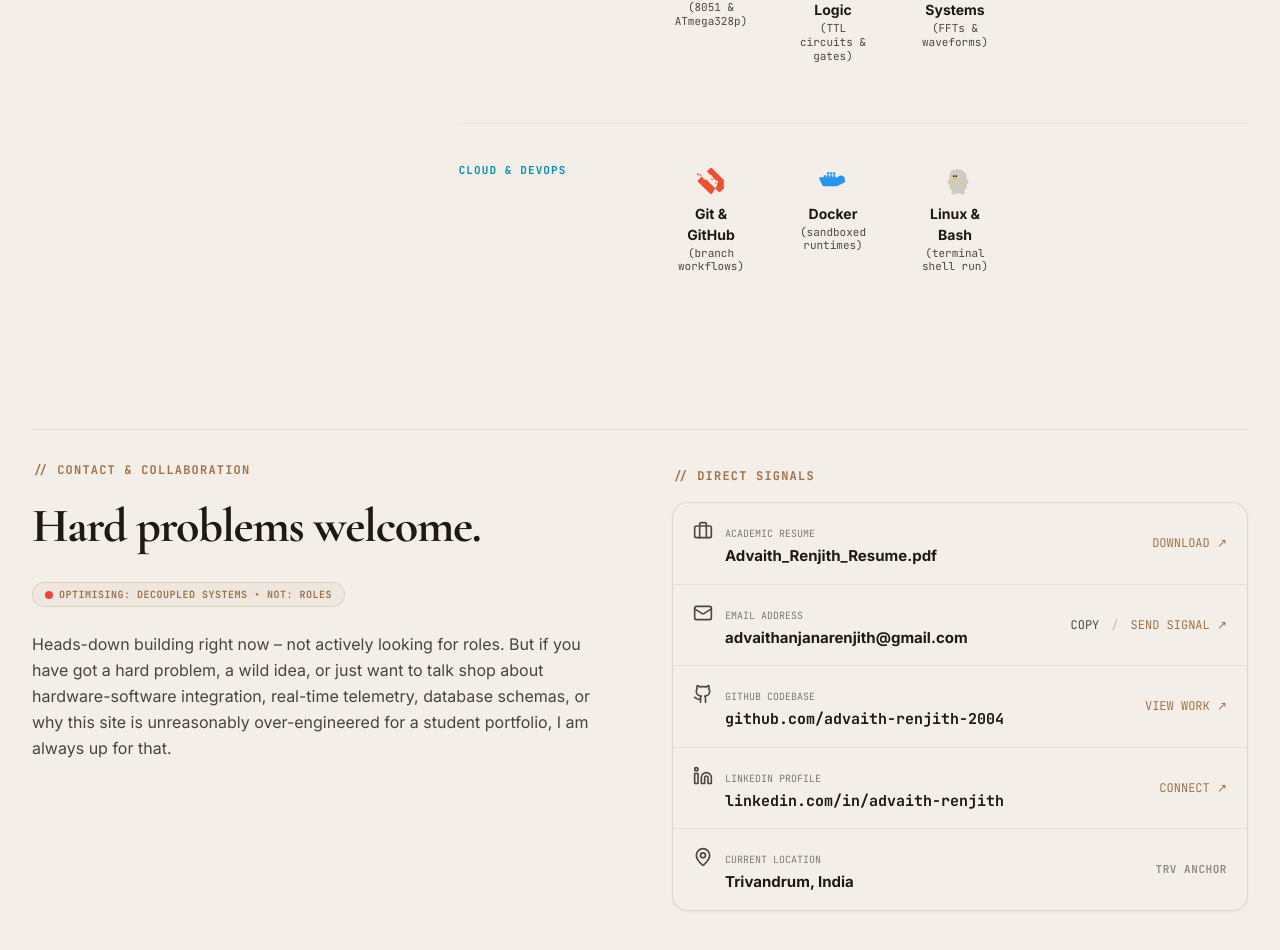
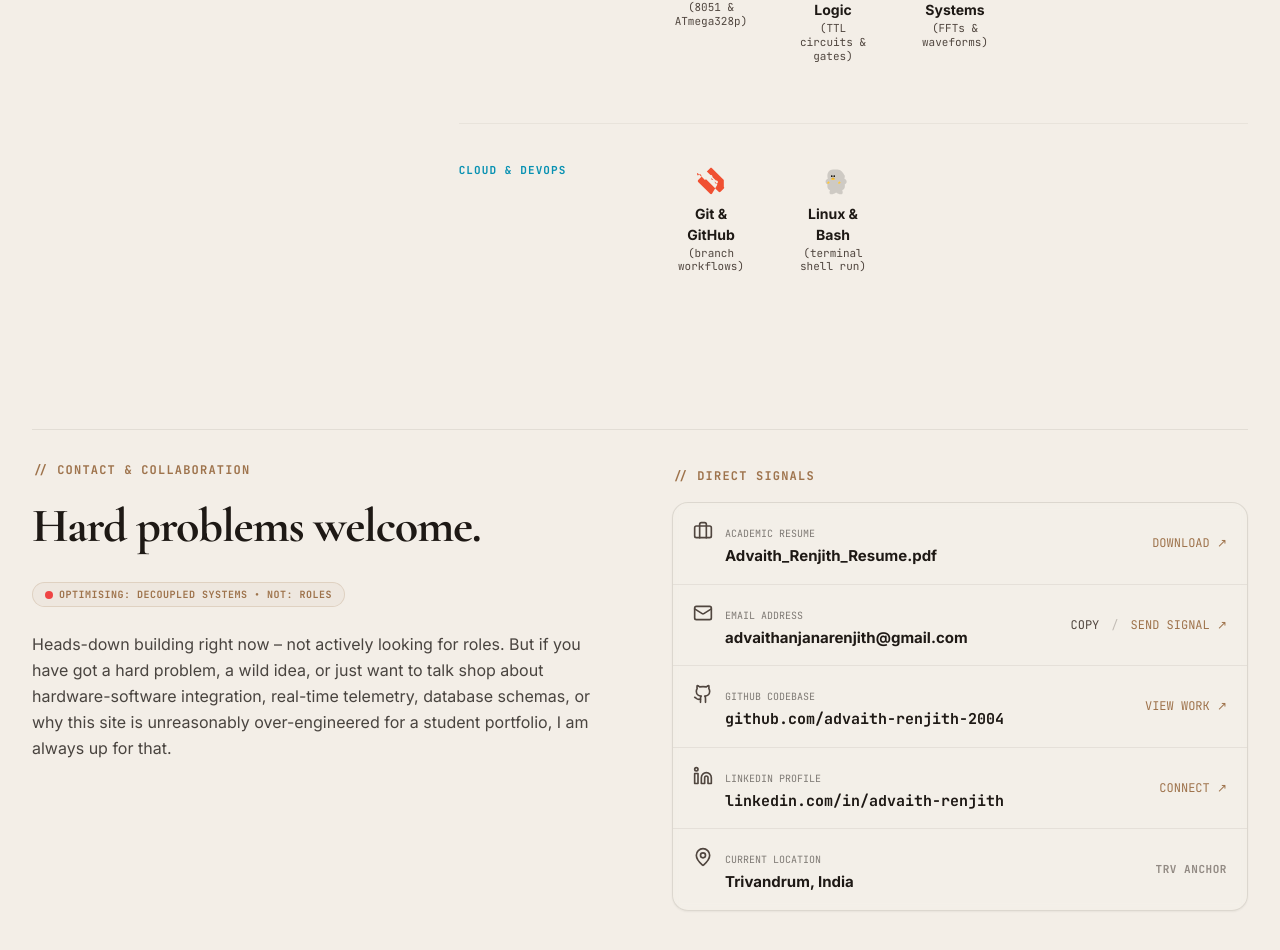
Before and after one commit to advaith-renjith-2004/advaith_portfolio, a Next.js app: page / in a window 1280 px wide. Shown: the part 7349-8299 px from the top of the page. Built offline with nearby package versions, Linux system fonts and the light colour scheme; no server answers; the database is empty.

Commit message:
feat: remove Docker from development tools section

```diff
--- a/src/components/board/Board.tsx
+++ b/src/components/board/Board.tsx
@@ -57,7 +57,7 @@ import {
   SpotifyLogo,
   LinuxLogo,
   GitLogo,
-  DockerLogo,
+
   HardwareChipIcon,
   WaveformIcon,
   CircuitIcon,
@@ -1121,11 +1121,6 @@ export function Board({
                   <span className="text-[11px] text-muted-foreground font-mono mt-0.5 leading-tight">(branch workflows)</span>
                 </div>
                 <div className="flex flex-col items-center text-center p-2.5 rounded-xl border border-transparent hover:border-border hover:bg-card/25 transition-all duration-300 group h-full">
-                  <DockerLogo className="h-7 w-7 group-hover:scale-110 transition-transform" />
-                  <span className="text-[14px] font-bold mt-2 text-foreground">Docker</span>
-                  <span className="text-[11px] text-muted-foreground font-mono mt-0.5 leading-tight">(sandboxed runtimes)</span>
-                </div>
-                <div className="flex flex-col items-center text-center p-2.5 rounded-xl border border-transparent hover:border-border hover:bg-card/25 transition-all duration-300 group h-full">
                   <LinuxLogo className="h-7 w-7 group-hover:scale-110 transition-transform" />
                   <span className="text-[14px] font-bold mt-2 text-foreground">Linux & Bash</span>
                   <span className="text-[11px] text-muted-foreground font-mono mt-0.5 leading-tight">(terminal shell run)</span>
```
